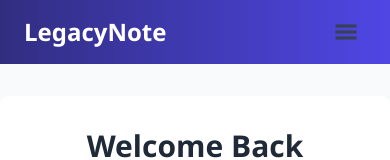
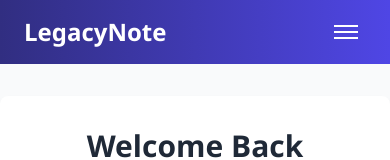
Before and after one commit to sujal-pawar/LegacyNote, a React (Vite) app in the folder client/: page /login in a window 390 px wide. Shown: the top 160 px of the page. Built offline with nearby package versions, Linux system fonts and the light colour scheme.

Commit message:
Enhance Navbar and Dashboard UI with spacing adjustments and improved button styles

```diff
--- a/client/src/components/Navbar.jsx
+++ b/client/src/components/Navbar.jsx
@@ -80,13 +80,22 @@ const Navbar = () => {
             </div>
           </div>
 
-          {/* Mobile menu button */}
           <div className="flex items-center md:hidden">
             <button
               onClick={toggleMenu}
-              className="inline-flex items-center justify-center p-2 rounded-md text-gray-700 hover:text-gray-900 hover:bg-gray-100 focus:outline-none"
+              className="inline-flex items-center justify-center p-2 rounded-md text-white focus:outline-none"
             >
-              <GiHamburgerMenu className="h-6 w-6" />
+              <div className={`space-y-1 transition-transform duration-300 ${isMenuOpen ? 'transform rotate-45' : ''}`}>
+                <span
+                  className={`block h-0.5 w-6 bg-white transition-transform duration-300 ${isMenuOpen ? 'transform translate-y-2 rotate-45' : ''}`}
+                ></span>
+                <span
+                  className={`block h-0.5 w-6 bg-white transition-opacity duration-300 ${isMenuOpen ? 'opacity-0' : 'opacity-100'}`}
+                ></span>
+                <span
+                  className={`block h-0.5 w-6 bg-white transition-transform duration-300 ${isMenuOpen ? 'transform -translate-y-1 -rotate-45' : ''}`}
+                ></span>
+              </div>
             </button>
           </div>
         </div>
@@ -98,7 +107,7 @@ const Navbar = () => {
           <div className="px-2 pt-2 pb-3 space-y-1 sm:px-3">
             <Link
               to="/"
-              className="block px-3 py-2 rounded-md text-base text-white font-medium hover:bg-gray-100 flex items-center"
+              className=" px-3 py-2 rounded-md text-base text-white font-medium flex items-center"
               onClick={() => setIsMenuOpen(false)}
             >
               <FaHome className="mr-2" /> Home
@@ -134,14 +143,14 @@ const Navbar = () => {
               <>
                 <Link
                   to="/login"
-                  className="block px-3 py-2 rounded-md text-base font-medium hover:bg-gray-100 flex items-center"
+                  className="px-3 py-2 rounded-md text-base font-medium text-white flex items-center"
                   onClick={() => setIsMenuOpen(false)}
                 >
                   <FaLock className="mr-2" /> Login
                 </Link>
                 <Link
                   to="/register"
-                  className="block px-3 py-2 rounded-md text-base font-medium bg-primary-color text-white flex items-center"
+                  className="px-3 py-2 rounded-md text-base font-medium bg-primary-color text-white flex items-center"
                   onClick={() => setIsMenuOpen(false)}
                 >
                   <FaUserCircle className="mr-2" /> Sign Up
@@ -149,6 +158,7 @@ const Navbar = () => {
               </>
             )}
           </div>
+          <hr />
         </div>
       )}
     </nav>
--- a/client/src/pages/Dashboard.jsx
+++ b/client/src/pages/Dashboard.jsx
@@ -76,7 +76,7 @@ const Dashboard = () => {
   };
 
   return (
-    <div className="container mx-auto px-6 py-8">
+    <div className="container mx-auto px-10 py-8 max-sm:px-6">
       <div className="mb-8 flex flex-col md:flex-row md:items-center md:justify-between">
         <div>
           <h1 className="text-3xl font-bold mb-2">Your Notes</h1>
@@ -84,7 +84,7 @@ const Dashboard = () => {
             Welcome back, <span className='text-indigo-500'>{user?.name?.split(' ')[0]}!</span> Manage your time capsule notes here.
           </p>
         </div>
-        <Link to="/create-note" className="btn btn-primary mt-4 md:mt-0 flex items-center justify-center">
+        <Link to="/create-note" className="btn btn-primary mt-4 hover:text-white md:mt-0 flex items-center justify-center">
           <FaPlus className="mr-2" /> Create New Note
         </Link>
       </div>
```
